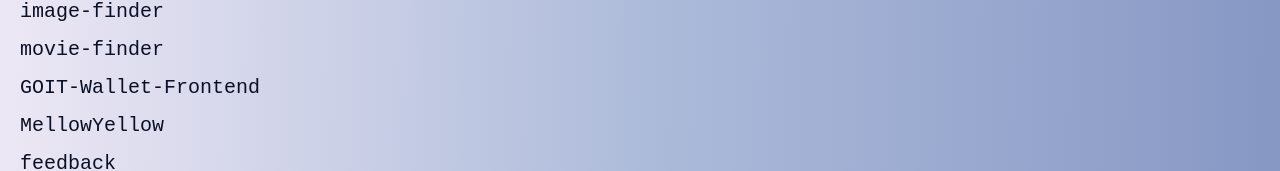
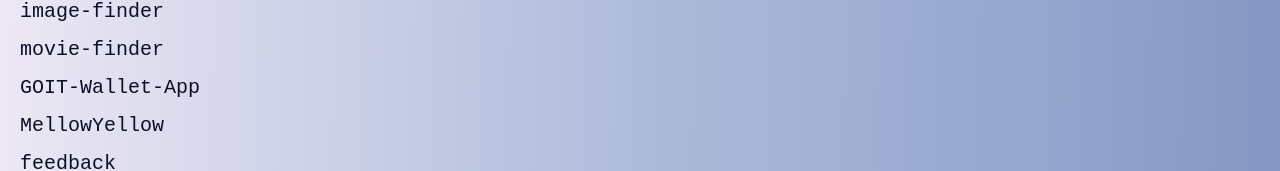
Before and after one commit to martadomzalska/Portfolio, a React (Create React App) app: page /portfolio/projects in a window 1280 px wide. Shown: the part 159-330 px from the top of the page. Built offline with nearby package versions, Linux system fonts and the light colour scheme; a web font is replaced by a local one.

Commit message:
Update Projects.js

```diff
--- a/src/pages/Projects/Projects.js
+++ b/src/pages/Projects/Projects.js
@@ -43,9 +43,9 @@ function Projects() {
               className={css.link}
               target="_blank"
               rel="noreferrer noopener"
-              href="https://martadomzalska.github.io/GoIT-Wallet-Frontend/"
+              href="https://goit-walletapp.netlify.app/"
             >
-              GOIT-Wallet-Frontend
+              GOIT-Wallet-App
             </a>
           </li>
           <li className={css.projectItem}>
@@ -117,7 +117,7 @@ function Projects() {
             >
               goit-js-06
             </a>
-          </li>{" "}
+          </li>
           <li className={css.projectItem}>
             <a
               className={css.link}
```
